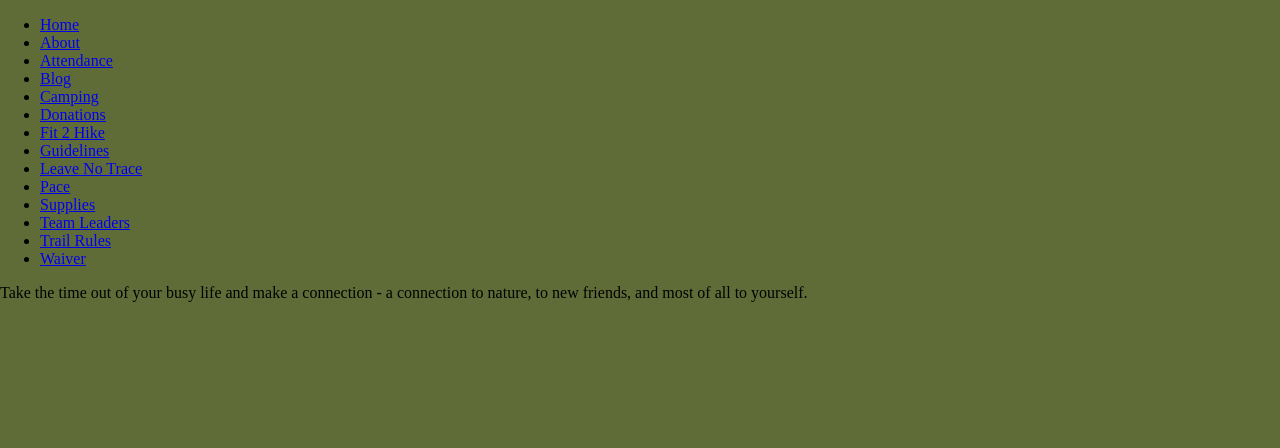
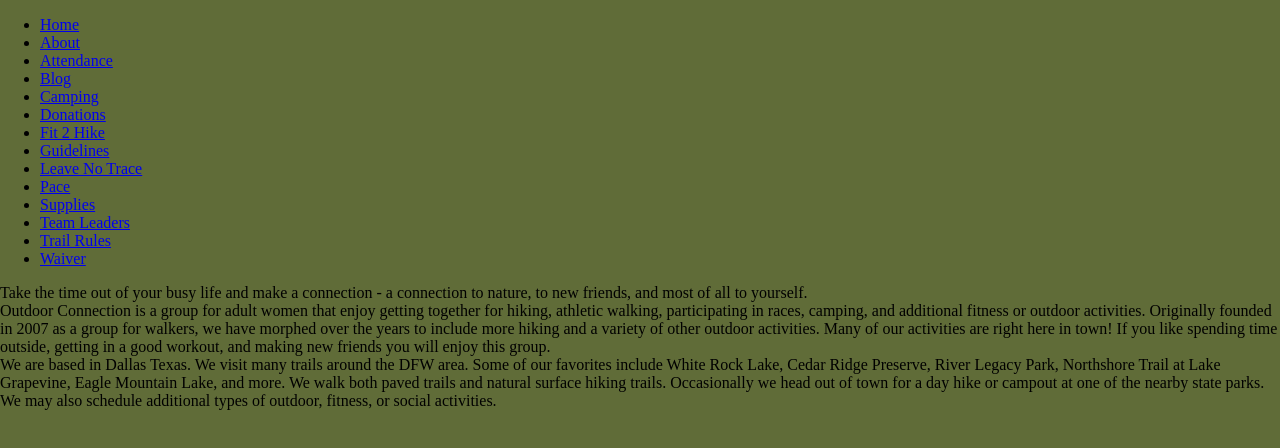
Before and after one commit to katlynhutson/outdoor-connections, a React (Create React App) app: page /about in a window 1280 px wide. Shown: the top 448 px of the page. Built offline with nearby package versions, Linux system fonts and the light colour scheme.

Commit message:
About page partial information

```diff
--- a/src/components/About.js
+++ b/src/components/About.js
@@ -1,7 +1,29 @@
 import React from 'react';
 
 function About(props) {
-	return <div></div>;
+	return (
+		<>
+			<div>
+				Outdoor Connection is a group for adult women that enjoy getting
+				together for hiking, athletic walking, participating in races, camping,
+				and additional fitness or outdoor activities. Originally founded in 2007
+				as a group for walkers, we have morphed over the years to include more
+				hiking and a variety of other outdoor activities. Many of our activities
+				are right here in town! If you like spending time outside, getting in a
+				good workout, and making new friends you will enjoy this group.
+			</div>
+			<div>
+				We are based in Dallas Texas. We visit many trails around the DFW area.
+				Some of our favorites include White Rock Lake, Cedar Ridge Preserve,
+				River Legacy Park, Northshore Trail at Lake Grapevine, Eagle Mountain
+				Lake, and more. We walk both paved trails and natural surface hiking
+				trails. Occasionally we head out of town for a day hike or campout at
+				one of the nearby state parks. We may also schedule additional types of
+				outdoor, fitness, or social activities.
+			</div>
+			<div></div>
+		</>
+	);
 }
 
 export default About;
```
